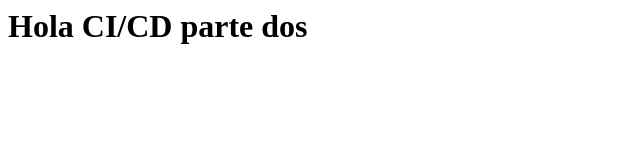
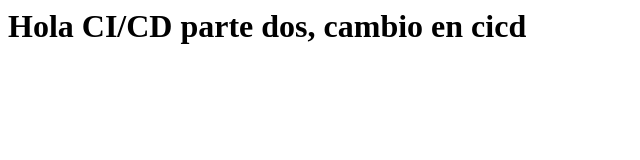
Before and after one commit to Jonycakes03/practica9-cicd, a plain HTML site: page index.html in a window 1280 px wide. Shown: the whole page, without its empty margins (0-640 px from the left). Drawn offline with Linux system fonts and the light colour scheme.

Commit message:
Cambios en cicd

```diff
--- a/index.html
+++ b/index.html
@@ -1 +1 @@
-<h1>Hola CI/CD parte dos</h1>
+<h1>Hola CI/CD parte dos, cambio en cicd</h1>
```
